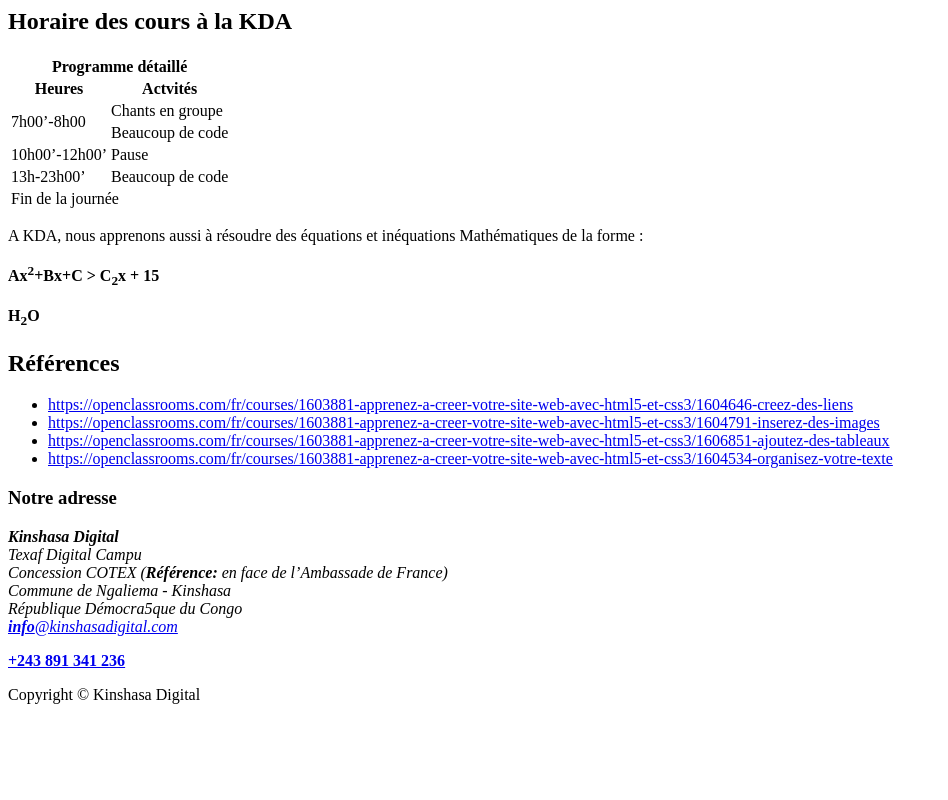
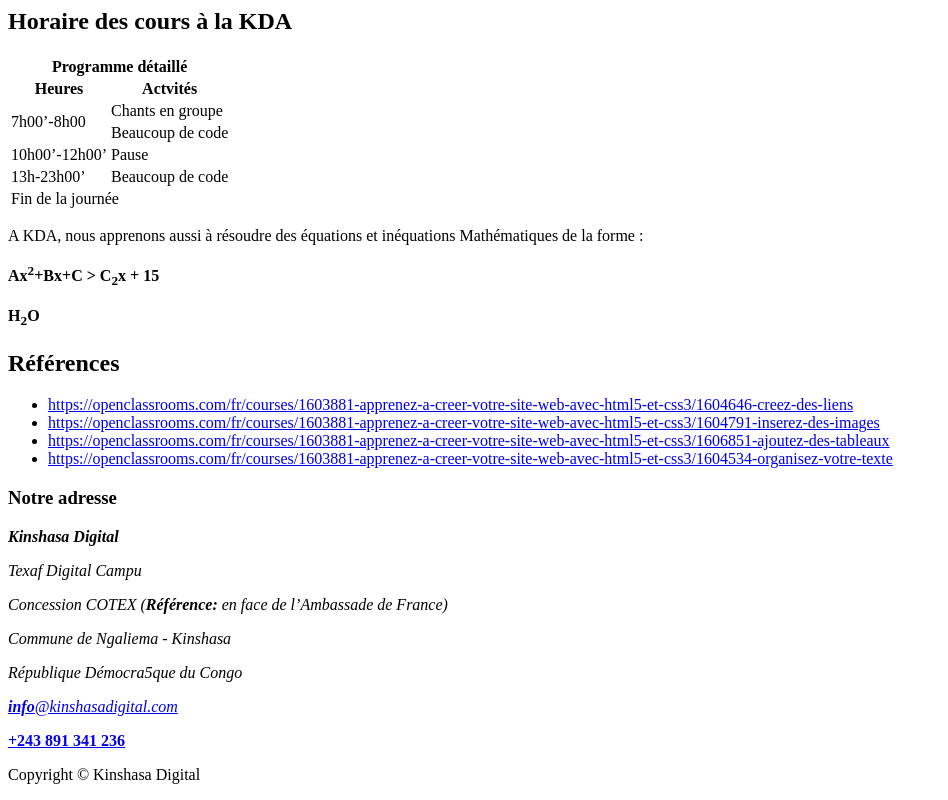
Before and after one commit to Beni-01/Brief2, a plain HTML site: page index.html in a window 1280 px wide. Shown: the part 1126-1926 px from the top of the page, without its empty margins (0-948 px from the left). Before the commit the page ends 1846 px from the top, so only its background shows below. Drawn offline with Linux system fonts and the light colour scheme.

Commit message:
corrigé du brief2

```diff
--- a/index.html
+++ b/index.html
@@ -48,7 +48,7 @@
                     <i>What you hear,you forget</i><br><br><i>What you see,you remeber</i><br><br>
                     <i>What you do,you understand </i>
                 </q>
-                Confucius
+                <span>Confucius</span>
             </p>
 
             <figure>
@@ -130,12 +130,13 @@
     <h3>Notre adresse</h3>
     <address>
 
-            <strong>Kinshasa Digital</strong><br>
-            Texaf Digital Campu <br>
-            Concession COTEX (<b>Référence:</b> en face de l’Ambassade de France) <br>
-            Commune de Ngaliema - Kinshasa <br>
-            République Démocra5que du Congo <br>
-            <a href="mailto:info@kinshasadigital.com" title="ecrivez-nous directement sur notre boite mail"><b>info</b>@kinshasadigital.com</a><br>
+           <p><strong>Kinshasa Digital</strong></p>
+           <p> Texaf Digital Campu</p>
+           <p>Concession COTEX (<b>Référence:</b> en face de l’Ambassade de France)</p>
+           <p> Commune de Ngaliema - Kinshasa</p>
+           <p> République Démocra5que du Congo</p>
+          <p><a href="mailto:info@kinshasadigital.com" title="ecrivez-nous directement sur notre boite mail"><b>info</b>@kinshasadigital.com</a></p>
+
     </address>
     <p><a title="appelez-nous directement en composant Cce numero" href="tel:+243 891 341 236"><strong>+243 891 341 236</strong></a></p>
     <p>Copyright &copy; Kinshasa Digital</p>
```
